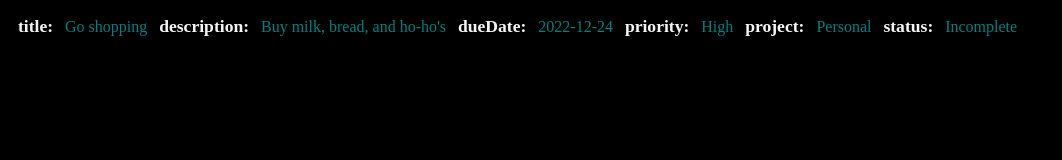
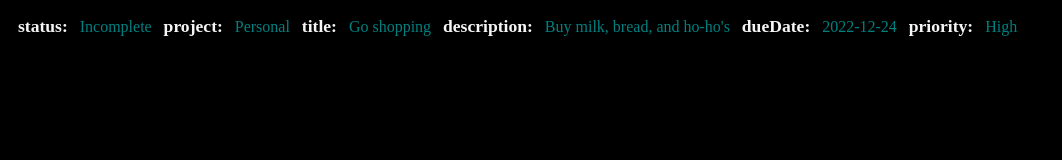
Before and after one commit to JustWaveThings/todo_project, a website built with webpack: page src/index.html in a window 1280 px wide. Shown: the whole page, without its empty margins (0-1062 px from the left). Built offline with nearby package versions, Linux system fonts and the light colour scheme.

Commit message:
Reorder list using css order

```diff
--- a/src/style.css
+++ b/src/style.css
@@ -21,6 +21,38 @@
   color: whitesmoke
 }
 
-.todo-status {
-   order: 1;
+.todo-container :nth-child(1),
+.todo-container :nth-child(1)+* {
+
+  order: 3;
 }
+
+.todo-container :nth-child(3),
+.todo-container :nth-child(3)+* {
+
+  order: 4;
+}
+
+.todo-container :nth-child(5),
+.todo-container :nth-child(5)+* {
+
+  order: 5;
+}
+
+.todo-container :nth-child(7),
+.todo-container :nth-child(7)+* {
+
+  order: 6;
+}
+
+.todo-container :nth-child(9),
+.todo-container :nth-child(9)+* {
+
+  order: 2;
+}
+
+.todo-container :nth-child(11),
+.todo-container :nth-child(11)+* {
+
+  order: 1;
+}
```
